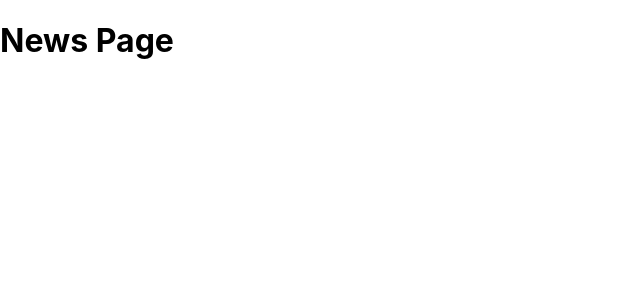
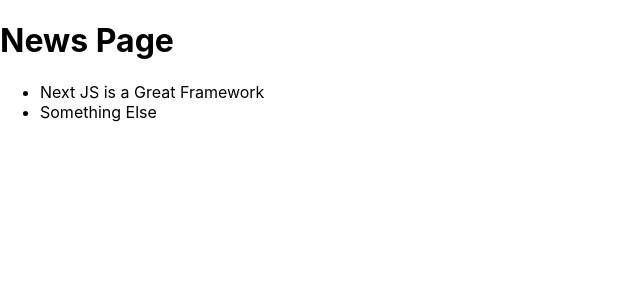
Before and after one commit to DanielMcIntyre2022/NextJS-Testing, a Next.js app: page /news in a window 1280 px wide. Shown: the top 300 px of the page, without its empty margins (0-640 px from the left). Built offline with nearby package versions, Linux system fonts and the light colour scheme.

Commit message:
create more dynamic routes

```diff
--- a/pages/news.js
+++ /dev/null
@@ -1,12 +0,0 @@
-
-
-function NewsPage() {
-
-    return (
-
-    <h1>News Page</h1>
-
-    )
-}
-
-export default NewsPage;
--- a/pages/news/index.js
+++ b/pages/news/index.js
@@ -1,9 +1,21 @@
+import { Fragment } from 'react';
+import Link from 'next/link';
 
 function HomePage() {
 
     return (
+    <Fragment>
+    <h1>News Page</h1>
+    <ul>
+        <li>
+        <Link href="/news/nextjs-is-a-great-framework">
+            Next JS is a Great Framework
+        </Link>
+        </li>
+        <li>Something Else</li>
 
-    <h1>Home Page</h1>
+    </ul>
+    </Fragment>
     )
 }
 
```
Also changed, not shown: pages/index.js (added, +12 -0 lines), pages/news/[newsId].js (+10 -3 lines).
